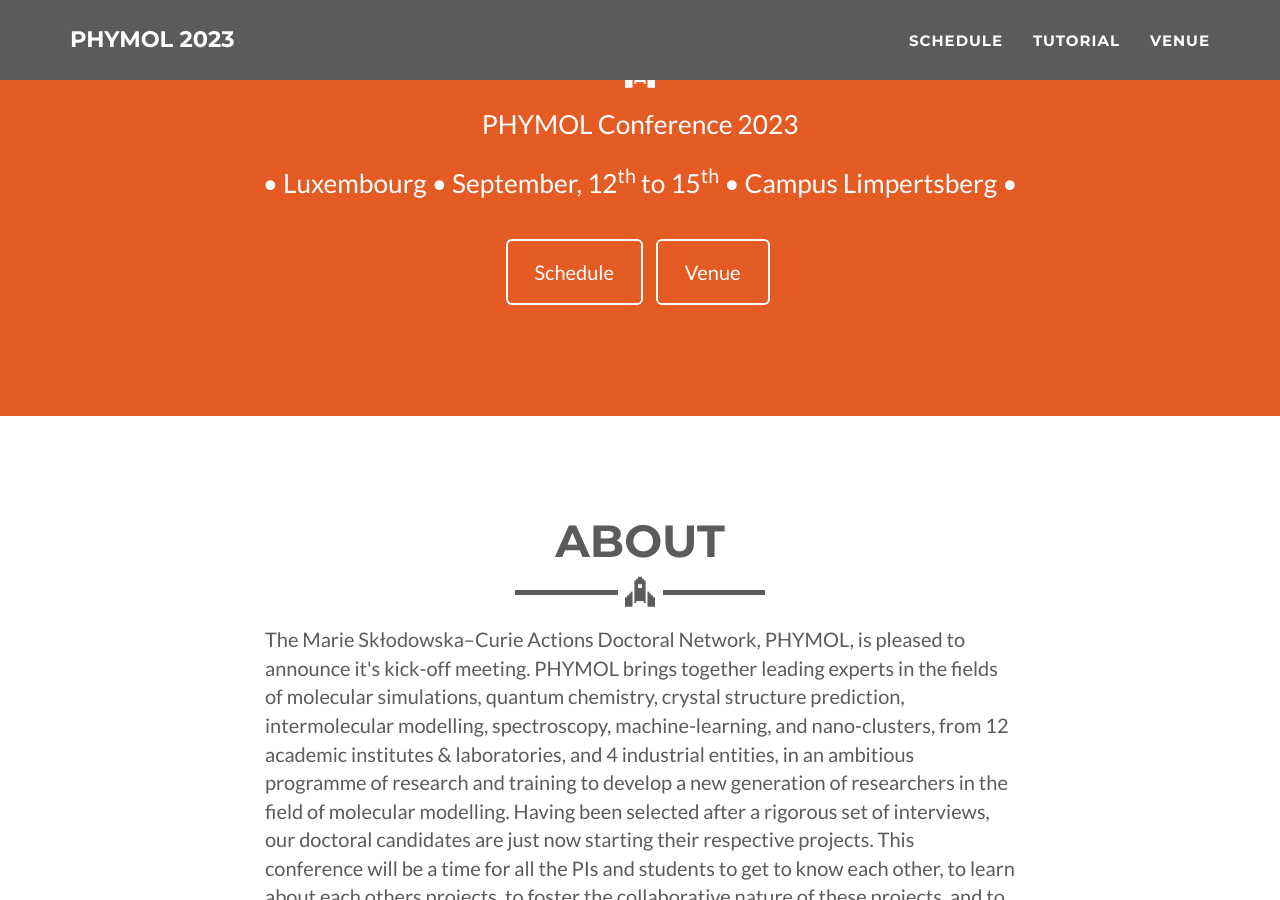
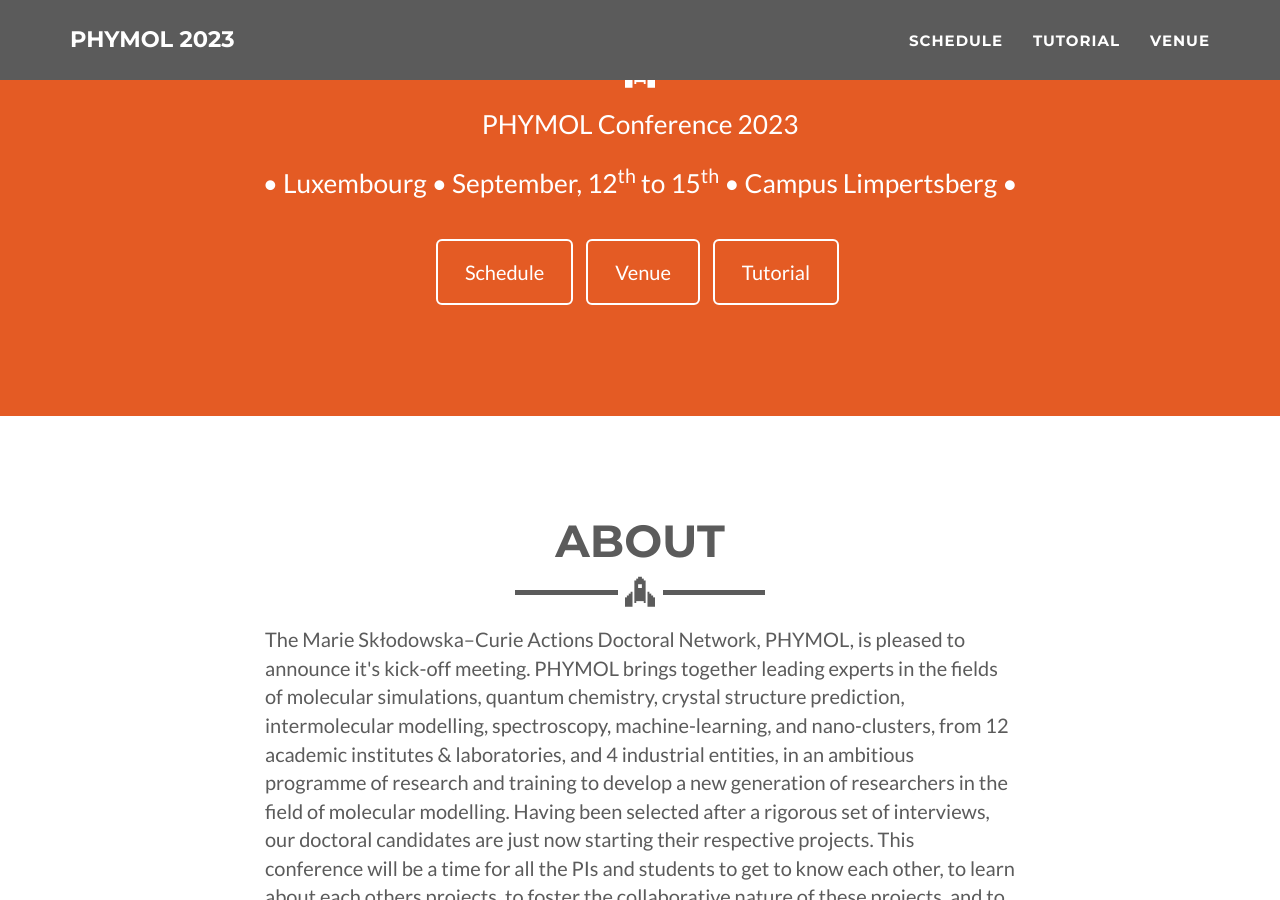
Before and after one commit to phymol/phymol.github.io, a Jekyll site: the page built from _posts/2020-08-04-day1.md, in a window 1280 px wide and 900 px high, scrolled down 593 px. Built offline with Jekyll 4.4.1, drawn with Linux system fonts in a browser that asks for light colours.

Commit message:
Update header.html

```diff
--- a/_includes/header.html
+++ b/_includes/header.html
@@ -17,7 +17,7 @@
         <ul class="list-inline">
           <li ><a href="/schedule/" class="btn btn-lg btn-outline">Schedule</a></li>
           <li ><a href="/venue/" class="btn btn-lg btn-outline">Venue</a></li>
-          <!-- <li ><a href="/team/" class="btn btn-lg btn-outline">Team</a></li> -->
+          <li ><a href="/tutorial/" class="btn btn-lg btn-outline">Tutorial</a></li>
         </ul>
       </div>
     </div>
```
